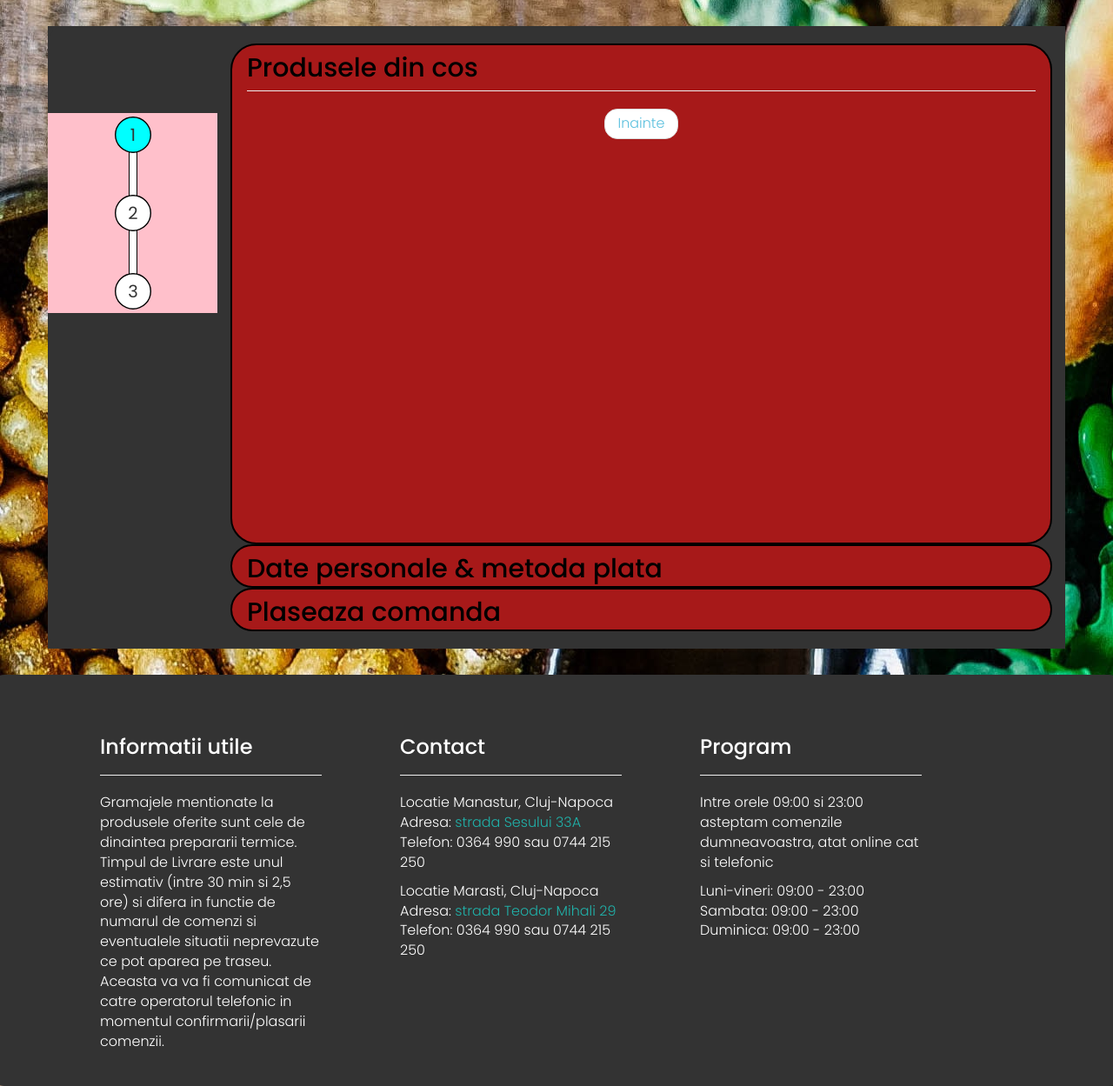
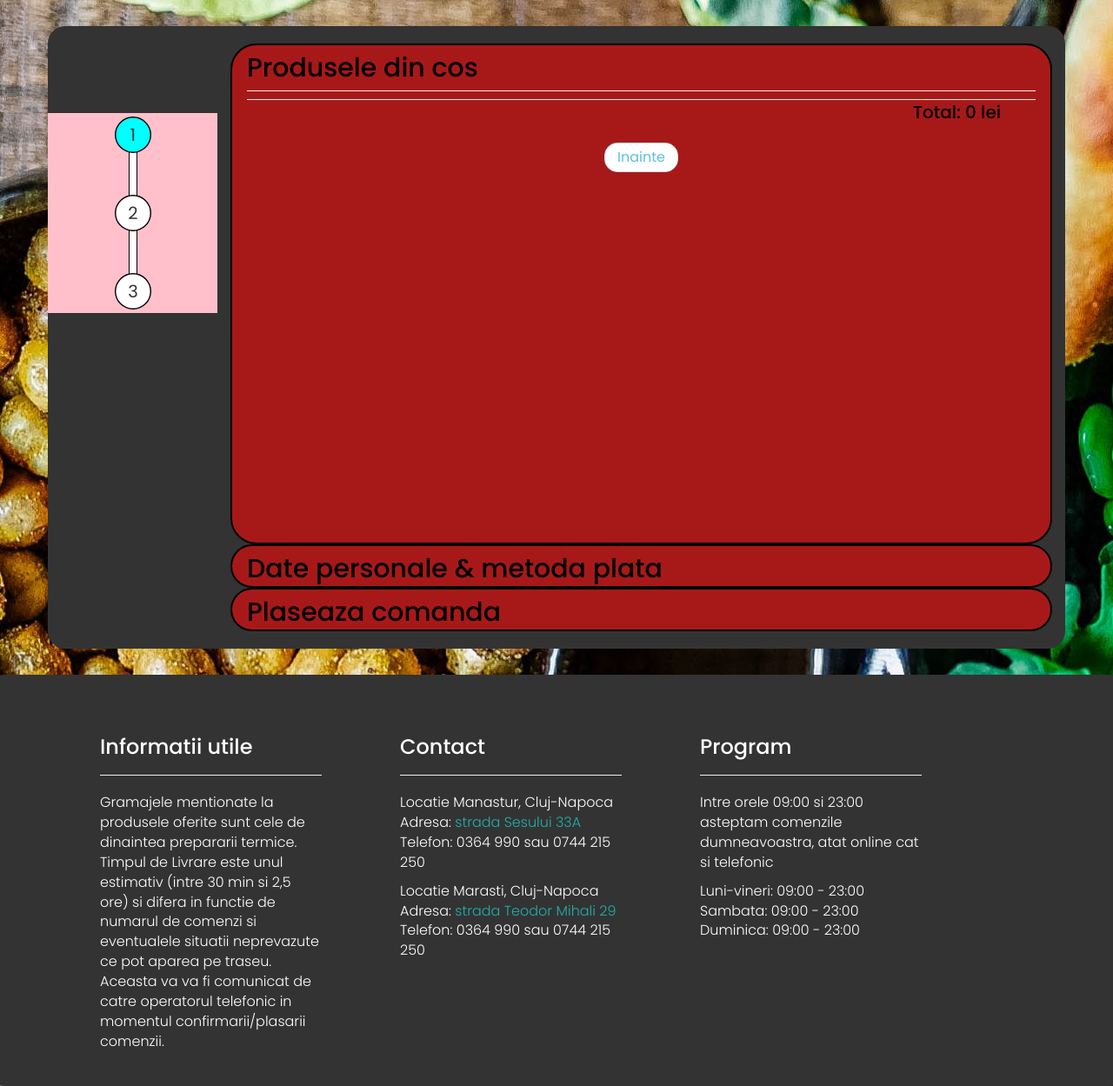
Before and after one commit to GeorgeSigoiu/foodsite, a Django app: template products/templates/products/buy_products.html in a window 1280 px wide. Shown: the part 52-1301 px from the top of the page at 87% size. Run offline with Django 3.2, Linux system fonts and the light colour scheme; the template is opened without the code that fills it, so the values that code supplies are empty; some libraries are stand-ins or nearby versions.

Commit message:
added html page to see the order ready to buy

```diff
--- a/products/templates/products/buy_products.html
+++ b/products/templates/products/buy_products.html
@@ -3,13 +3,13 @@
 
 
 
-<div class="container bg-dark my" >
+<div class="container bg-dark my" id="checkout">
     <!-- {% for product in products.items %}
         <h2 style="background: white;">
             {{product}}
         </h2>
     {% endfor %} -->
-    <div class="row">
+    <div class="row" >
         <!-- <div class="btn btn-test-next">test+</div>
         <div class="btn btn-test-prev">test-</div> -->
 
@@ -28,7 +28,7 @@
         <div class="col-sm-10" id="content-checkout">
             <div class="container-info container-products-info">
                 <h2 class="container-title page-header">Produsele din cos</h2>
-                <div class="container-content">
+                <div class="container-content page-header">
                     {% for product,number in products.items %}
                     <div class="card">
                         <div class="card__body">
@@ -47,16 +47,28 @@
                                 ml
                               {% endif %}
                           </p>
-                          <div class="quantity">
+                          <div class="quantity" style="font-size: 16px;">
                             <button type="button" class="btn-incr btn btn-info">+</button>
-                            <input type="number" min="1" max="9" step="1" value="{{number}}">
+                            <input type="number" min="1" max="9" step="1" value="{{number}}" id="{{product.id}}">
                             <button type="button" class="btn-decr btn btn-info">-</button>
                           </div>
+                          <p class="product-cost">
+                            <span class="product-cost-span">
+                                pret pe unitate: <span class="product-price">{{product.price}}</span> lei
+                            </span>
+                            <span class="product-cost-span">
+                                pret total: <span class="product-price-total"></span> lei
+                            </span>
+
+                          </p>
                         </div>
 
                       </div>
                     {% endfor %}
-
+                </div>
+                <div class="total-cost">
+                    <span class="span-text">Total: </span>
+                    <span class="span-text total-money"></span>
                 </div>
                 <ul class="pager">
                     <!-- <li><span class="checkout-prev">Previous</span></li> -->
@@ -66,22 +78,7 @@
             <div class=" container-info container-order-info ">
                 <h2 class="container-title page-header">Date personale & metoda plata</h2>
                 <div class="container-content">
-                    <p>a</p>
-                    <p>a</p>
-                    <p>a</p>
-                    <p>a</p>
-                    <p>a</p>
-                    <p>a</p>
-                    <p>a</p>
-                    <p>a</p>
-                    <p>a</p>
-                    <p>a</p>
-                    <p>a</p>
-                    <p>a</p>
-                    <p>a</p>
-                    <p>a</p>
-                    <p>a</p>
-                    <p>a</p>
+
                 </div>
                 <ul class="pager">
                     <li><span class="checkout-prev">Inapoi</span></li>
--- a/static/styles/app.css
+++ b/static/styles/app.css
@@ -200,6 +200,9 @@ html{
     transform: translateX(-10px);
 }
 /* Checkout ------------------------------------------------------ */
+#checkout {
+    border-radius: 30px !important;
+}
 #progress-bar-checkout{
     background-color: pink;
     position: relative;
@@ -275,9 +278,9 @@ html{
 #content-checkout .container-review-info{
     height: 50px;
 }
-#content-checkout .card{
+/* #content-checkout .card{
 
-}
+} */
 #content-checkout .card__body{
     padding: 0;
     display: flex;
@@ -313,4 +316,20 @@ input[type=number]::-webkit-inner-spin-button {
 .checkout-prev, .checkout-next{
     color: #5bc0de;
     cursor: pointer;
+    font-weight: 400;
 }
+.total-cost{
+    text-align: end;
+     margin-right: 4rem;
+}
+.total-cost .span-text{
+    color: black;
+    font-size: 20px;
+    font-weight: 500;
+}
+#content-checkout.product-cost{
+
+}
+#content-checkout.product-cost-p{
+
+}
```
